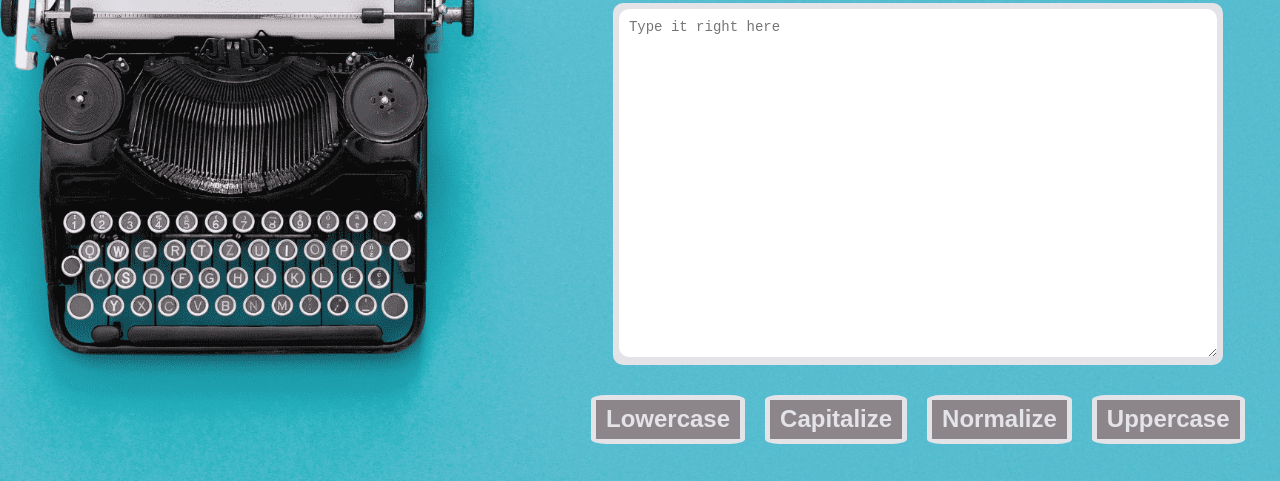
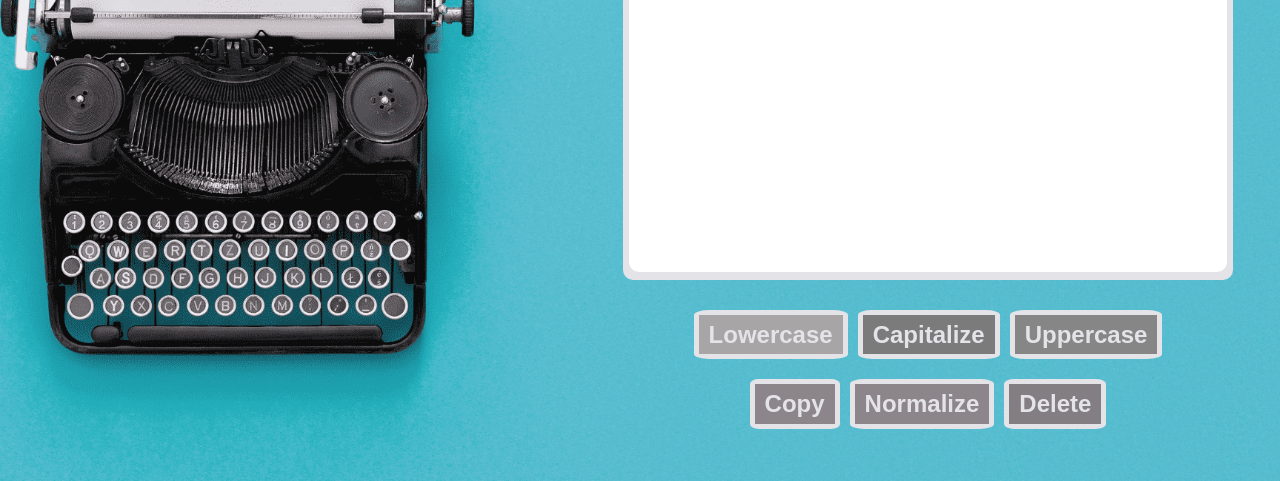
Before and after one commit to theomorphic/CaseRewriter, a plain HTML site: page index.html in a window 1280 px wide. Shown: the part 319-800 px from the top of the page. Drawn offline with Linux system fonts and the light colour scheme.

Commit message:
feat: add new buttons

```diff
--- a/index.html
+++ b/index.html
@@ -27,11 +27,18 @@
 					<textarea id="textarea" class="textarea" placeholder="Type it right here"></textarea>
 				</div>
 				<div class="buttons">
-					<button id="low_btn">Lowercase</button>
-					<button id="cap_btn">Capitalize</button>
-					<button id="norm_btn">Normalize</button>
-					<!-- <button id="copy_btn">Copy Text</button> -->
-					<button id="up_btn">Uppercase</button>
+					<div class="case">
+						<button class="low" id="low_btn">Lowercase</button>
+						<button class="cap" id="cap_btn">Capitalize</button>
+						<button class="up" id="up_btn">Uppercase</button>
+					</div>
+
+					<div class="copy-del">
+						<button id="copy_btn">Copy</button>
+						<button id="norm_btn">Normalize</button>
+						<button class="del" id="copy_del">Delete</button>
+					</div>
+
 				</div>
 			</div>
 		</section>
--- a/script.js
+++ b/script.js
@@ -4,7 +4,9 @@ const cap_btn = document.getElementById("cap_btn");
 const up_btn = document.getElementById("up_btn");
 const norm_btn = document.getElementById("norm_btn");
 
-// const copy_btn = document.getElementById("cope_btn");
+const copy_btn = document.getElementById("copy_btn");
+const copy_del = document.getElementById("copy_del");
+
 
 
 const tear = document.getElementById("textarea");
@@ -73,3 +75,16 @@ norm_btn.onclick = function(){
 
 	tear.classList.toggle("normArea");
 };
+
+
+copy_btn.onclick = function(){
+	tear.select();
+	document.execCommand("copy");
+	window.getSelection().removeAllRanges();
+};
+
+copy_del.onclick = function(){
+	tear.select();
+	document.execCommand("delete");
+	window.getSelection().removeAllRanges();
+};
--- a/style/style.scss
+++ b/style/style.scss
@@ -16,6 +16,7 @@ body{
 
 .main-wrapper{
 	display: flex;
+	justify-content: center;
 	height: 100vh;
 	background-image: url(../img/typewriter.jpg);
 	background-size: cover;
@@ -27,7 +28,6 @@ section{
 	display: flex;
 	align-items: center;
 	justify-content: center;
-
 }
 
 .functional-area{
@@ -39,8 +39,6 @@ section{
 	color: #fff;
 	padding: 0 15px;
 	text-align: center;
-
-	margin-top: 100px;
 	margin-left: 45vw;
 
 
@@ -79,7 +77,7 @@ section{
 		height: 43.5vh;
 		background-color: #fff;
 		border-radius: inherit;
-
+		resize: none;
 
 		font-size: 14px;
 		line-height: 1.15;
@@ -92,11 +90,15 @@ section{
 }
 
 .buttons{
-	display: flex;
-	height: 6.2vh;
-	margin-top: 20px;
-	justify-content: center;
-	gap: 20px;
+
+	.case,
+	.copy-del{
+		display: flex;
+		height: 6.2vh;
+		margin-top: 20px;
+		justify-content: center;
+		gap: 10px;
+	}
 
 
 	button{
@@ -115,6 +117,23 @@ section{
 
 	}
 
+	.low{
+		background-color: #a7a5a5;
+	}
+
+	.cap{
+		background-color: #7c7b7c;
+	}
+
+	.up{
+		background-color: #868686;
+
+	}
+
+	.del{
+		background-color: #837e81;
+	}
+
 	button:hover{
 		background-color: #6e6b6d;
 
@@ -124,6 +143,8 @@ section{
 		background-color: #504e4f;
 
 	}
+
+
 }
 
 .lowerArea{
```
Also changed, not shown: style/style.css, 1 other file.
